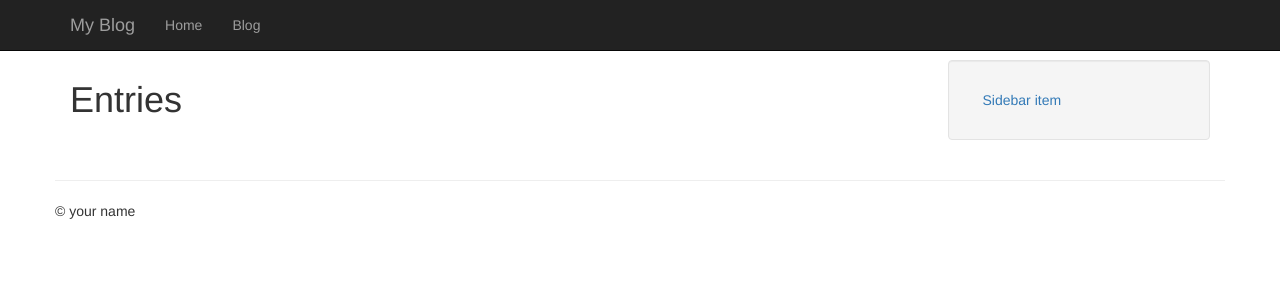
After one commit to Madrog/Progressive-Web-Apps, a Flask app: template blog/app/entries/templates/entries/index.html in a window 1280 px wide. The commit adds this page. Shown: the top 300 px of the page. Run offline with Flask 2, Linux system fonts and the light colour scheme; the template is opened without the code that fills it, so the values that code supplies are empty; some libraries are stand-ins or nearby versions.

Commit message:
Added New Templates

```diff
--- /dev/null
+++ b/blog/app/entries/templates/entries/includes/list.html
@@ -0,0 +1,3 @@
+{% for entry in object_list.items %}
+    <p><a href="{{ url_for('entries.detail', slug=entry.slug) }}">{{ entry.title }}</a></p>
+{% endfor %}
--- /dev/null
+++ b/blog/app/entries/templates/entries/index.html
@@ -0,0 +1,9 @@
+{% extends "base.html" %}
+
+{% block title %}Entries{% endblock %}
+
+{% block content_title %}Entries{% endblock %}
+
+{% block content %}
+    {% include "includes/list.html" %}
+{% endblock %}
--- a/blog/app/main.py
+++ b/blog/app/main.py
@@ -1,7 +1,3 @@
 from app import app, db # import our Flask app
 import models
 import views
-
-
-if __name__ == '__main__':
-    app.run()
--- /dev/null
+++ b/blog/app/templates/base.html
@@ -0,0 +1,64 @@
+<!DOCTYPE html>
+<html lang="en">
+<head>
+    <meta charset="utf-8">
+    <title>{% block title %}{% endblock %} | My Blog</title>
+    <link rel="stylesheet" href="//netdna.bootstrapcdn.com/bootstrap/3.1.0/css/bootstrap.min.css">
+    <style type="text/css">
+        body {
+            padding-top: 60px;
+        }
+    </style>
+    {% block extra_styles %}{% endblock %}
+    <script src="https://code.jquery.com/jquery-1.10.2.min.js"></script>
+    <script src="//netdna.bootstrapcdn.com/bootstrap/3.1.0/js/bootstrap.min.js"></script>
+    {% block extra_scripts %}{% endblock %}
+</head>
+
+<body class="{% block body_class %}{% endblock %}">
+    <div class="navbar navbar-inverse navbar-fixed-top" role="navigation">
+        <div class="container">
+            <div class="navbar-header">
+                <button type="button" class="navbar-toggle" data-toggle="collapse" data-target=".navbar-collapse">
+                    <span class="sr-only">Toggle navigation</span>
+                    <span class="icon-bar"></span>
+                    <span class="icon-bar"></span>
+                    <span class="icon-bar"></span>
+                </button>
+                <a class="navbar-brand" href="#">{% block branding %}My
+                    Blog{% endblock %}</a>
+            </div>
+            <div class="collapse navbar-collapse">
+                <ul class="nav navbar-nav">
+                    <li><a href="{{ url_for('views.homepage') }}">Home</a></li>
+                    <li><a href="{{ url_for('entries.index') }}">Blog</a></li>
+                    {% block extra_nav %}{% endblock %}
+                </ul>
+            </div>
+        </div>
+    </div>
+    <div class="container">
+        <div class="row">
+            <div class="col-md-9">
+                <h1>{% block content_title %}{% endblock %}</h1>
+                {% block content %}
+                {% endblock %}
+            </div>
+            <div class="col-md-3">
+                {% block sidebar %}
+                <ul class="well nav nav-stacked">
+                    <li><a href="#">Sidebar item</a></li>
+                </ul>
+                {% endblock %}
+            </div>
+        </div>
+        <div class="row">
+            <hr />
+            <footer>
+                <p>&copy; your name</p>
+            </footer>
+        </div>
+    </div>
+</body>
+
+</html>
--- /dev/null
+++ b/blog/app/templates/includes/list.html
@@ -0,0 +1,3 @@
+{% for entry in object_list.items %}
+    <p><a href="{{ url_for('entries.detail', slug=entry.slug) }}">{{ entry.title }}</a></p>
+{% endfor %}
```
Also changed, not shown: blog/app/__init__.py (+27 -0 lines), blog/app/app.py (deleted, +0 -15 lines), blog/app/cli.py (+9 -0 lines), blog/app/entries/blueprint.py (added, +27 -0 lines), blog/app/entries/templates/entries/base_entries.html (added, +12 -0 lines), blog/app/entries/templates/entries/detail.html (added, +19 -0 lines), blog/app/entries/templates/entries/tag_detail.html (added, +9 -0 lines), blog/app/entries/templates/entries/tag_index.html (added, +13 -0 lines), blog/app/helpers.py (added, +12 -0 lines), blog/app/templates/homepage.html (+6 -9 lines), blog/app/views.py (+4 -3 lines), blog/run.py (added, +10 -0 lines), blog/app/blog.db, blog/app/entries/__init__.py (added).
